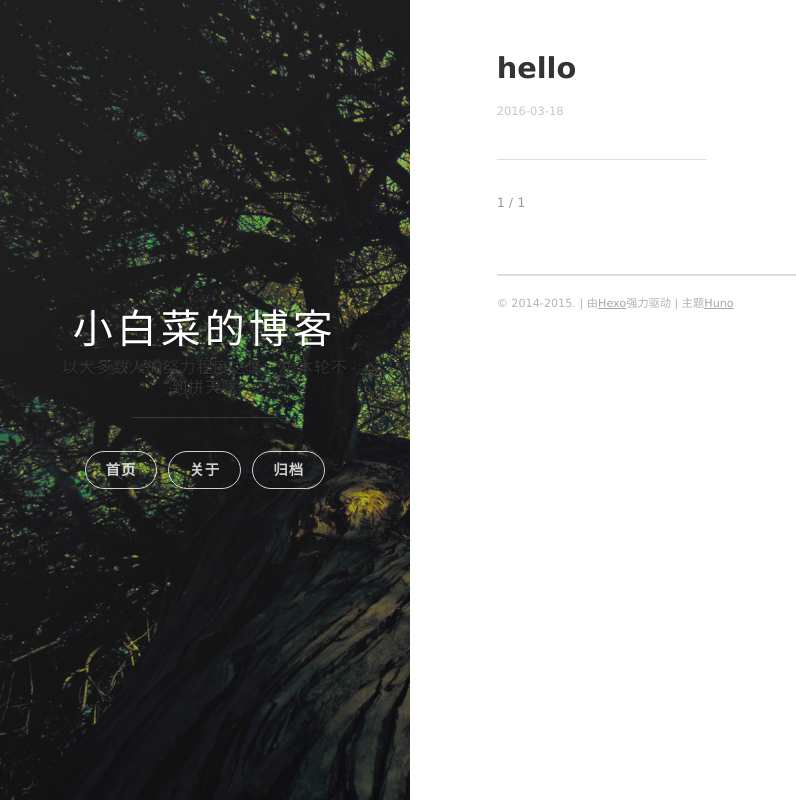
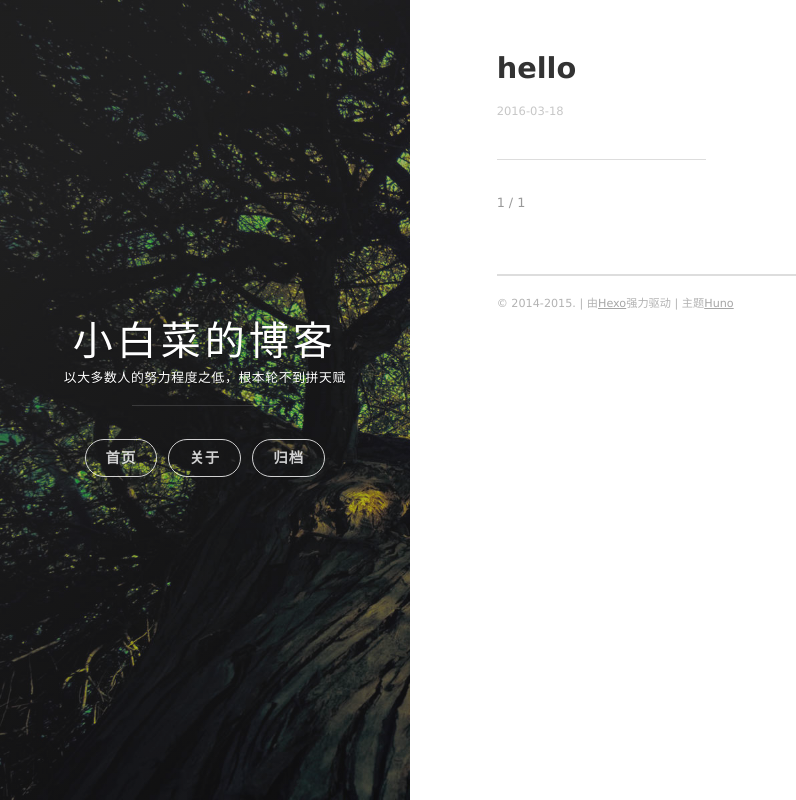
Before and after one commit to xiaobaicaistring/xiaobaicaistring.github.io, a plain HTML site: page index.html in a window 1280 px wide. Shown: the whole page, without its empty margins (0-796 px from the left). Drawn offline with Linux system fonts and the light colour scheme.

Commit message:
Site updated: 2016-03-18 19:13:50

```diff
--- a/css/uno.css
+++ b/css/uno.css
@@ -1180,7 +1180,8 @@ hr {
   color: #FFF; }
 
 .panel-motto{
-  font-size: 1em;
+  color: #FFF;
+  font-size: 0.8em;
 }
 
 .panel-subtitle {
```
